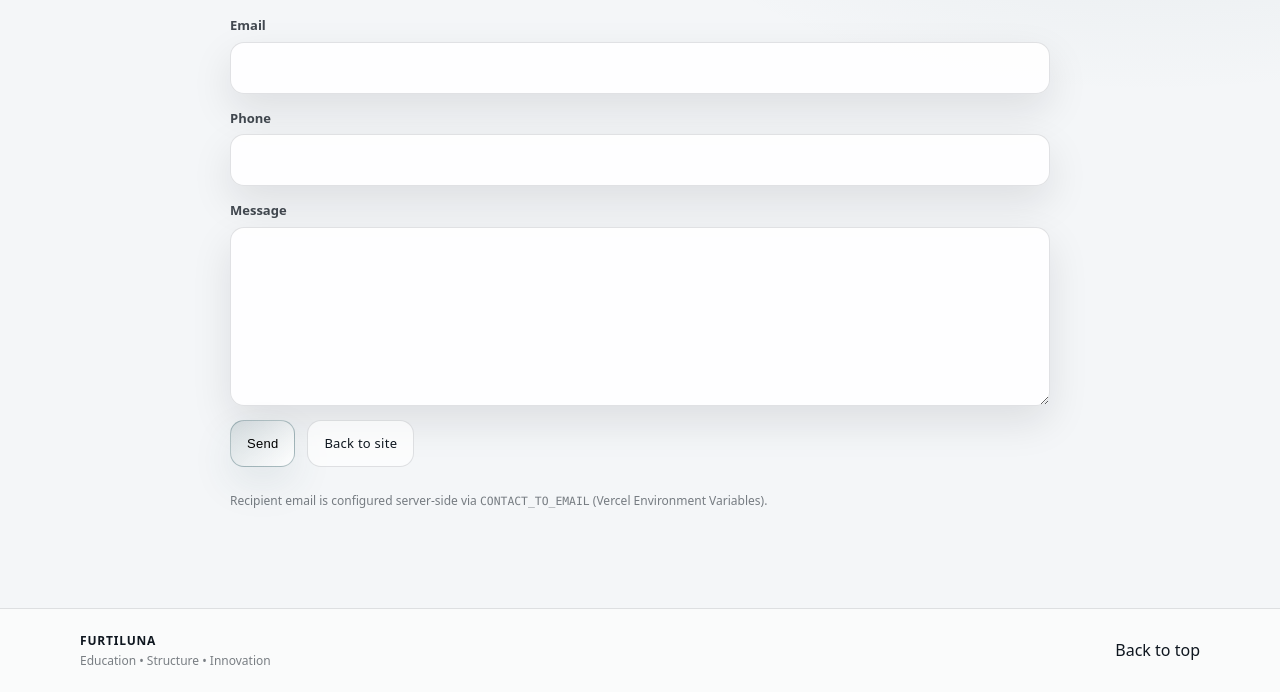
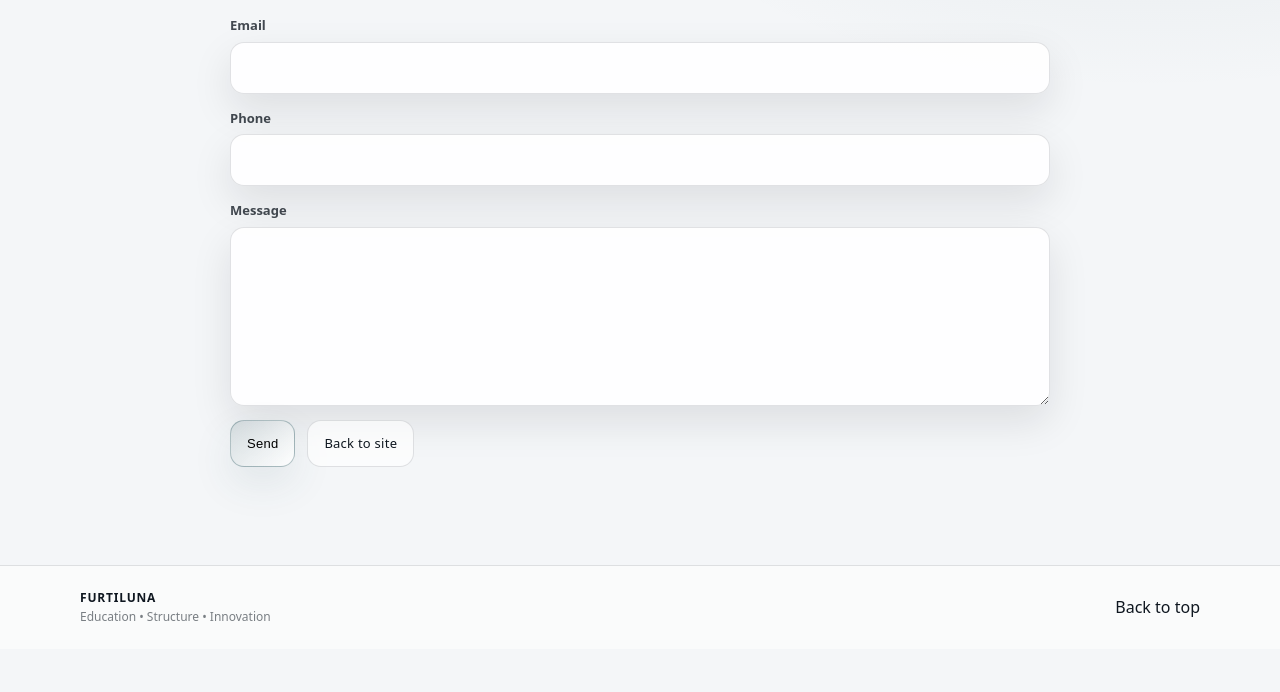
Before and after one commit to Rokusena/TradingRobotSite, a website: page contact.html in a window 1280 px wide. Shown: the part 253-945 px from the top of the page. After the commit the page ends 902 px from the top, so only its background shows below. Drawn offline with Linux system fonts and the light colour scheme.

Commit message:
Update README with detailed backend and API docs
Expanded the README to provide a comprehensive overview of the backend architecture, API endpoints, validation, error handling, environment variables, and deployment notes. Also removed a server-side email configuration note from contact.html for clarity.

```diff
--- a/contact.html
+++ b/contact.html
@@ -64,9 +64,7 @@
             <a class="btn btn--ghost" href="./index.html#top">Back to site</a>
           </div>
 
-          <p class="finePrint">
-            Recipient email is configured server-side via <code>CONTACT_TO_EMAIL</code> (Vercel Environment Variables).
-          </p>
+
 
           <p class="formMsg" data-form-msg role="status" aria-live="polite"></p>
         </form>
```
Also changed, not shown: README.md.
